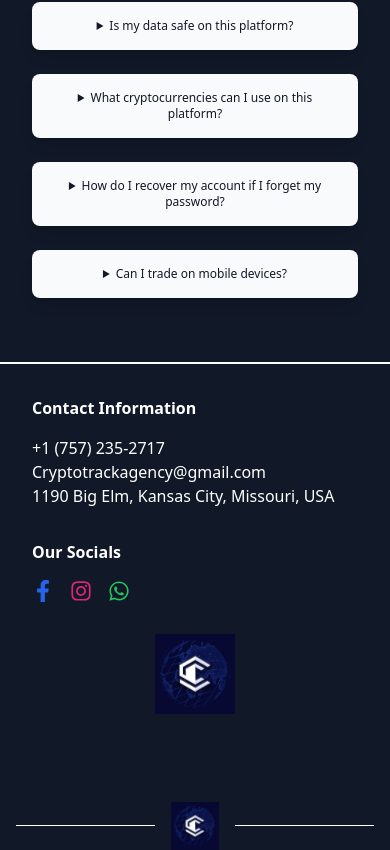
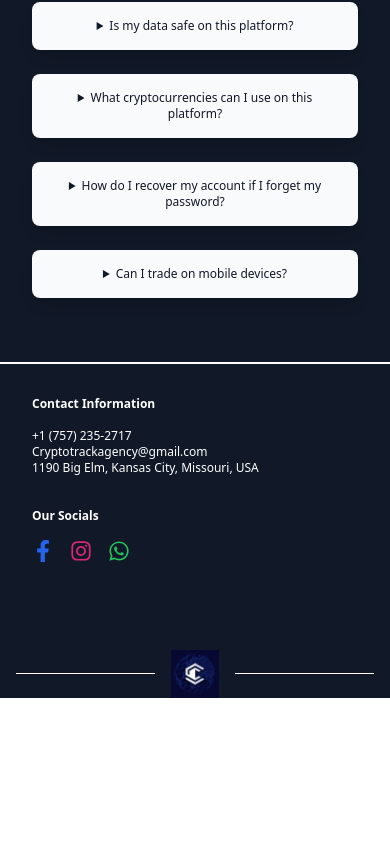
Before and after one commit to Iydeejames/crypto-retrak-agency, a React (Vite) app: page / in a window 390 px wide. Shown: the part 6600-7450 px from the top of the page. After the commit the page ends 7298 px from the top, so only its background shows below. Built offline with nearby package versions, Linux system fonts and the light colour scheme.

Commit message:
Update Footer.jsx

```diff
--- a/src/components/molecule/Footer.jsx
+++ b/src/components/molecule/Footer.jsx
@@ -13,8 +13,8 @@ const Footer = () => {
           <div className="grid grid-cols-1 md:grid-cols-3 gap-8 mb-8">
             {/* Contact Information */}
             <div>
-              <h4 className="font-bold mb-4">Contact Information</h4>
-              <ul>
+              <h4 className="font-bold mb-4 text-xs md:text-base">Contact Information</h4>
+              <ul className="text-xs md:text-base">
                 <li>+1 (757) 235-2717</li>
                 <li>Cryptotrackagency@gmail.com</li>
                 <li>1190 Big Elm, Kansas City, Missouri, USA</li>
@@ -23,7 +23,7 @@ const Footer = () => {
 
             {/* Our Socials Section */}
             <div>
-              <h4 className="font-bold mb-4">Our Socials</h4>
+              <h4 className="font-bold mb-4 text-xs md:text-base">Our Socials</h4>
               <div className="flex space-x-4">
                 <a href="#" target="_blank" rel="noopener noreferrer" className="text-blue-600">
                   <FaFacebookF size={22} />
@@ -37,10 +37,7 @@ const Footer = () => {
               </div>
             </div>
 
-            {/* Logo Section */}
-            <div className="flex flex-col items-center">
-              <img src={Logo} alt="Crypto Retrak Logo" className="h-20" />
-            </div>
+
           </div>
         </div>
       </div>
```
